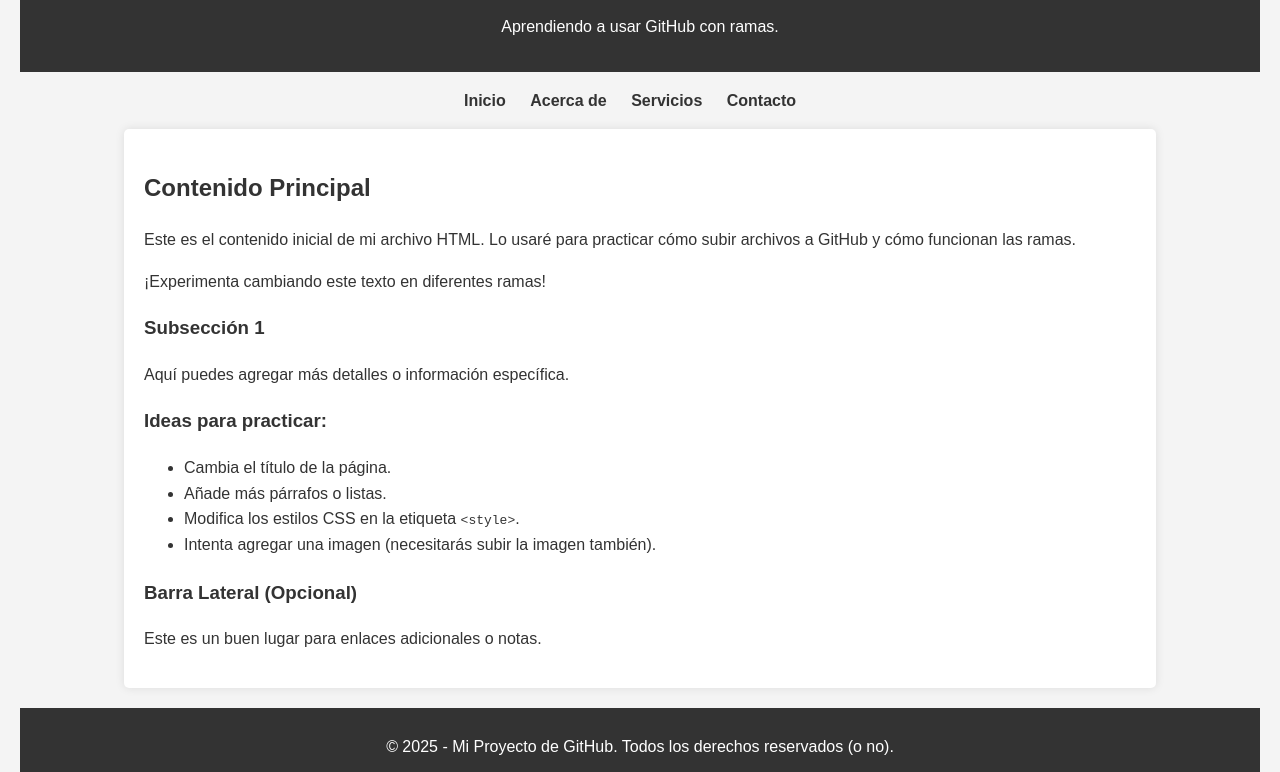
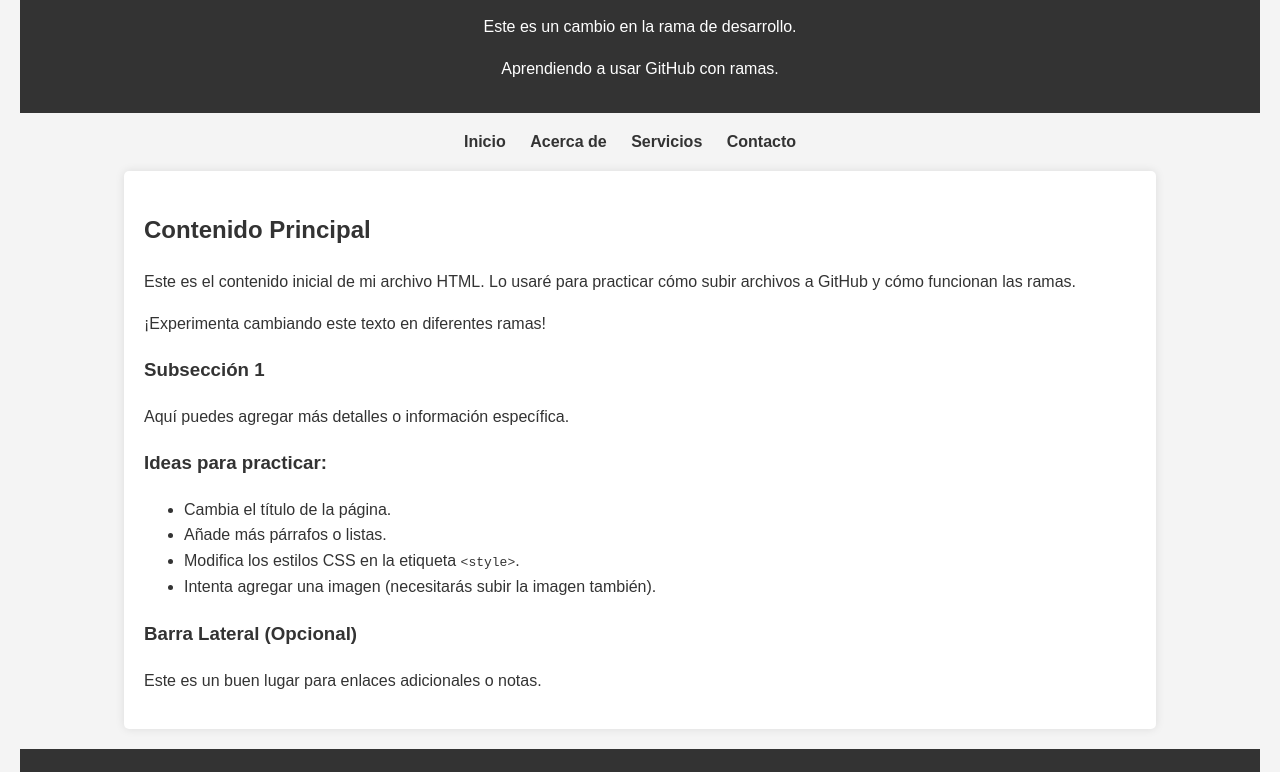
Before and after one commit to DanielMelgarejo296/mi-primera-pagina-web, a plain HTML site: page index.html in a window 1280 px wide. Shown: the part 116-888 px from the top of the page. Drawn offline with Linux system fonts and the light colour scheme.

Commit message:
Update index.html
Añadido nuevo párrafo de prueba

```diff
--- a/index.html
+++ b/index.html
@@ -60,6 +60,7 @@
 
     <header>
         <h1>Bienvenido a Mi Página de Prueba</h1>
+        <p>Este es un cambio en la rama de desarrollo.</p>
         <p>Aprendiendo a usar GitHub con ramas.</p>
     </header>
 
```
